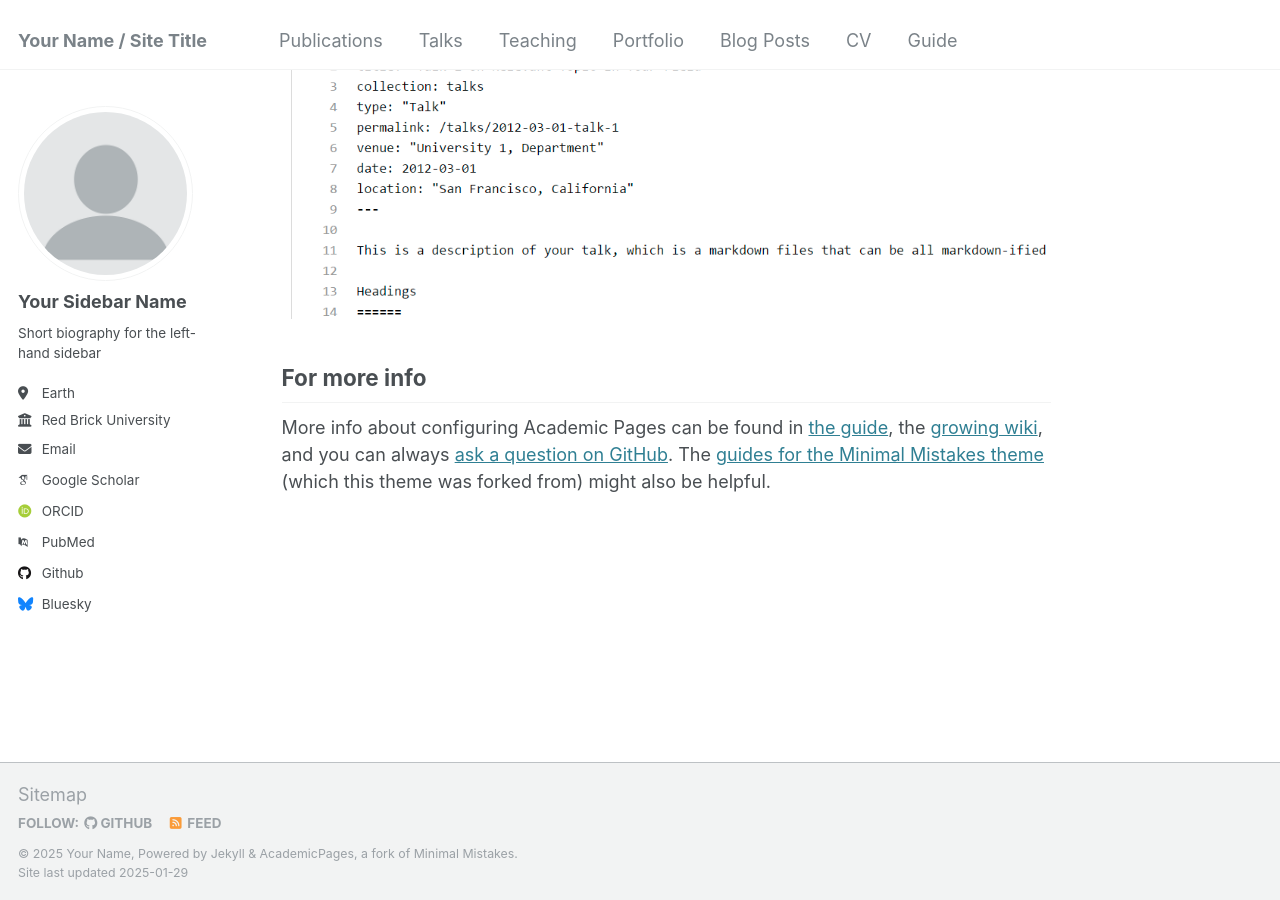
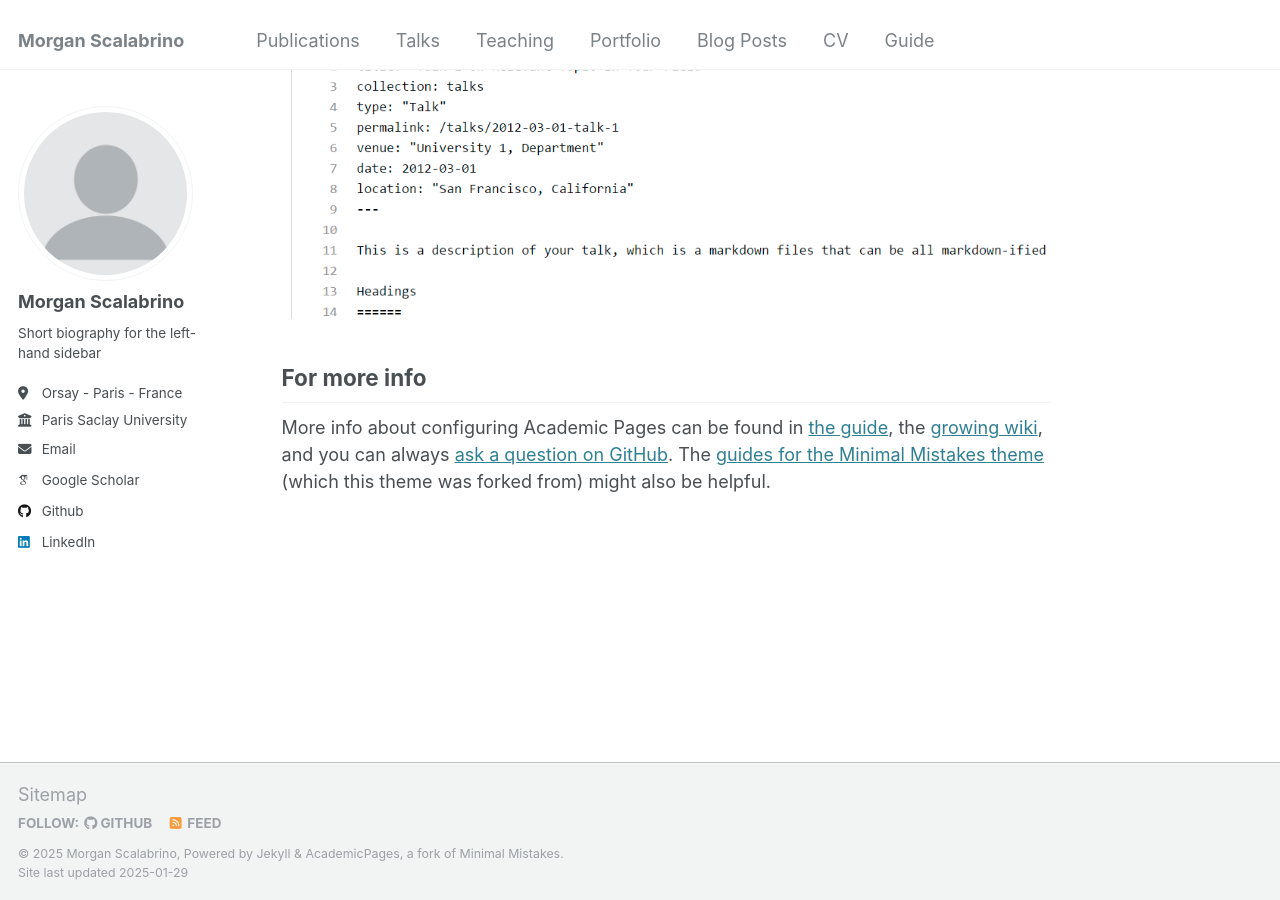
Before and after one commit to MorganScalabrino/MorganScalabrino.github.io, a Jekyll site: the page built from _pages/about.md, in a window 1280 px wide and 900 px high, scrolled down 2643 px. Built offline with Jekyll 4.4.1, drawn with Linux system fonts in a browser that asks for light colours; some web fonts are replaced.

Commit message:
Update _config.yml

```diff
--- a/_config.yml
+++ b/_config.yml
@@ -8,13 +8,13 @@
 
 # Basic Site Settings
 locale                   : "en-US"
-title                    : "Your Name / Site Title"
+title                    : "Morgan Scalabrino"
 title_separator          : "-"
-name                     : &name "Your Name"
-description              : &description "personal description"
-url                      : https://academicpages.github.io # the base hostname & protocol for your site e.g. "https://[your GitHub username].github.io"
+name                     : &name "Morgan Scalabrino"
+description              : &description "Master Student in Math and AI at Paris Saclay University"
+url                      : https://morganscalabrino.github.io # the base hostname & protocol for your site e.g. "https://[your GitHub username].github.io"
 baseurl                  : "" # the subpath of your site, e.g. "/blog"
-repository               : "academicpages/academicpages.github.io"
+repository               : "academicpages/morganscalabrino.github.io"
 
 # Site Author - The following control what appear as part of the author content on the side bar.
 #               If a field is blank the icon and link will not appear, otherwise it will be shown.
@@ -22,23 +22,21 @@ repository               : "academicpages/academicpages.github.io"
 author:
   # Biographic information
   avatar           : "profile.png"
-  name             : "Your Sidebar Name"
+  name             : "Morgan Scalabrino"
   pronouns         : # example: "she/her"
   bio              : "Short biography for the left-hand sidebar"
-  location         : "Earth"
-  employer         : "Red Brick University"
-  uri              : # URL
-  email            : "none@example.org"
+  location         : "Orsay - Paris - France"
+  employer         : "Paris Saclay University"
+  uri              : #
+  email            : "morganscalabrino@hotmail.fr"
 
   # Academic websites
   arxiv            : # URL - Update with the correct link to your profile
-  googlescholar    : "https://scholar.google.com/citations?user=PS_CX0AAAAAJ"
-  impactstory      : # URL
-  orcid            : "http://orcid.org/yourorcidurl"
-  semantic         : # URL
-  pubmed           : "https://www.ncbi.nlm.nih.gov/pubmed/?term=john+snow"
+  googlescholar    : "https://scholar.google.com/citations?hl=en&user=i6cjcKcAAAAJ"
+  orcid            : # "http://orcid.org/yourorcidurl"
+  pubmed           : #"https://www.ncbi.nlm.nih.gov/pubmed/?term=john+snow"
   researchgate     : # URL
-  scopus           : # URL
+
 
   # Repositories and software development
   bitbucket        : # Username - Update with your username on the site
@@ -49,7 +47,7 @@ author:
   stackoverflow    : # User number or user number and name (i.e., use "1" or "1/jeff-atwood")
 
   # Social media
-  bluesky          : "bsky.app" # Replace this with you Bluesky username
+  bluesky          : #"bsky.app" # Replace this with you Bluesky username
   facebook         : # Username
   flickr           : # Username
   foursquare       : # Username
@@ -58,7 +56,7 @@ author:
   keybase          : # Username
   instagram        : # Username
   lastfm           : # Username
-  linkedin         : # Username
+  linkedin         : "https://www.linkedin.com/in/morgan-scalabrino/"
   mastodon         : # URL
   medium           : # URL
   pinterest        : # Username
```
